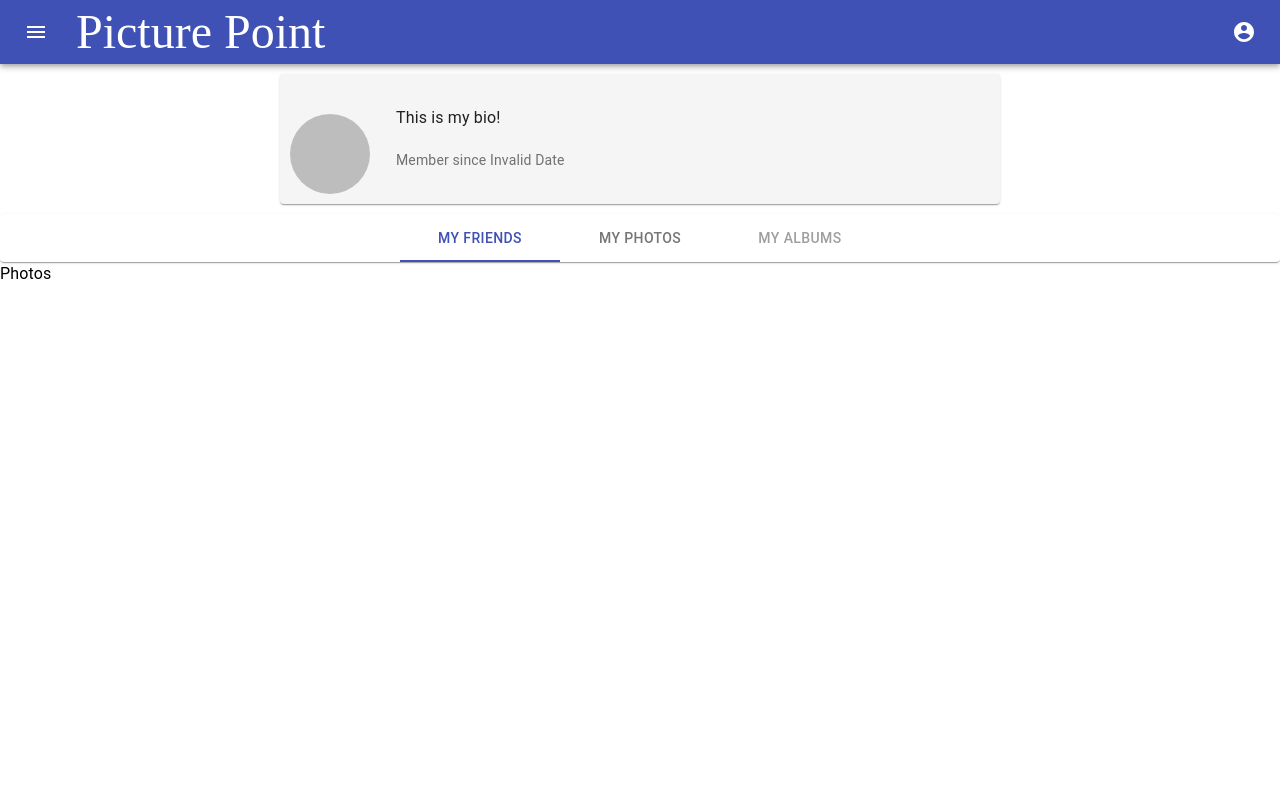
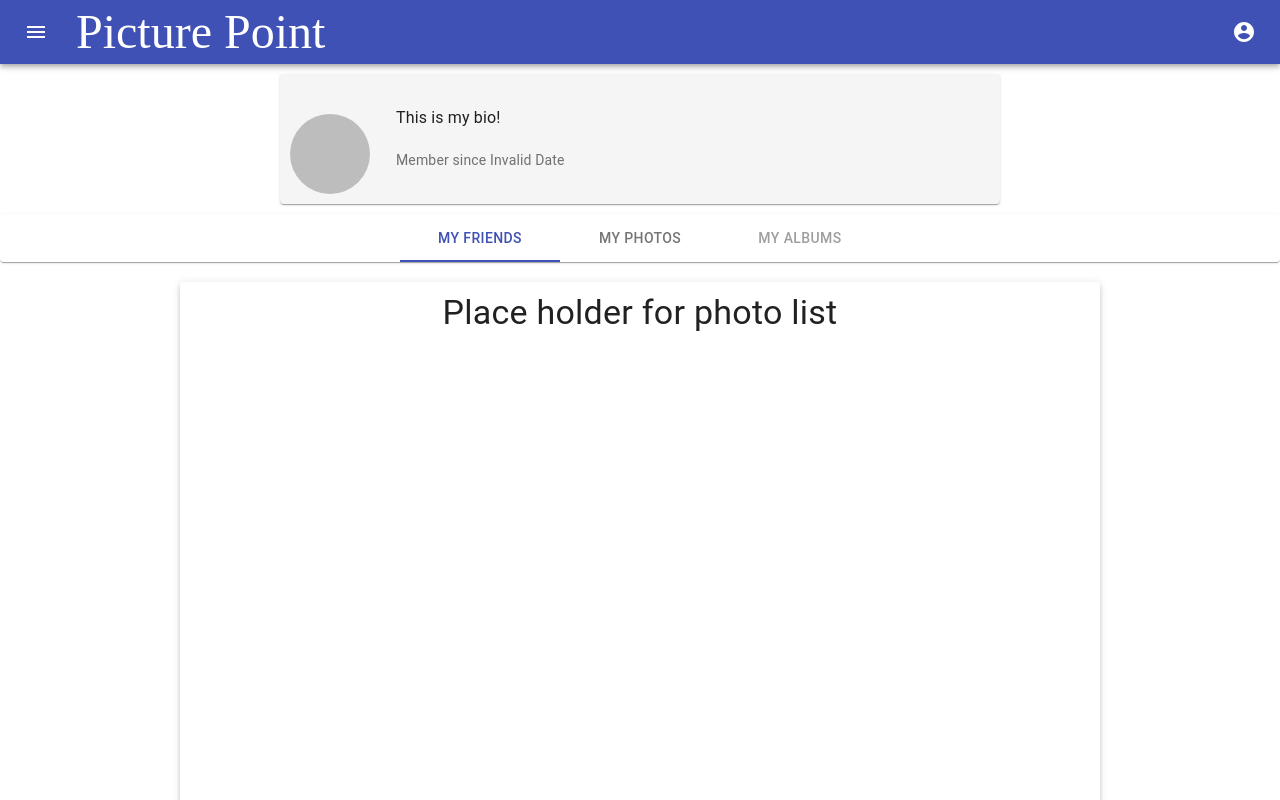
Before and after one commit to Eltom777/SOEN341-PicturePoint, a React (Create React App) app in the folder picturepoint/: page /photos in a window 1280 px wide. Shown: the top 800 px of the page. Built offline with nearby package versions, Linux system fonts and the light colour scheme; no server answers.

Commit message:
Completed the basic template for a user profile #24

```diff
--- a/picturepoint/src/UserProfile/Tasks/Photos.jsx
+++ b/picturepoint/src/UserProfile/Tasks/Photos.jsx
@@ -13,16 +13,29 @@ import ListItemText from '@material-ui/core/ListItemText';
 
 //Style
 const useStyles = makeStyles({
-    root: {
-
-    }
+    paper: {
+        padding: 10,
+        marginTop: 20,
+        marginLeft: 20,
+        marginRight: 20,
+        marginBottom: 20,
+        height: 800,
+        width: 900,
+        overflow: 'auto'
+    },
 });
 
 function Photos(props) {
     const classes = useStyles();
     return(
         <div>
-            <Typography>Photos</Typography>
+            <Box display="flex" justifyContent="center">
+                <Paper className={classes.paper} elevation={3}>
+                   <Typography variant="h4" align="center">
+                       Place holder for photo list
+                   </Typography>
+                </Paper>
+            </Box>
         </div>
     );
 }
```
Also changed, not shown: picturepoint/src/Functions/DataProcessor.js (+14 -12 lines).
